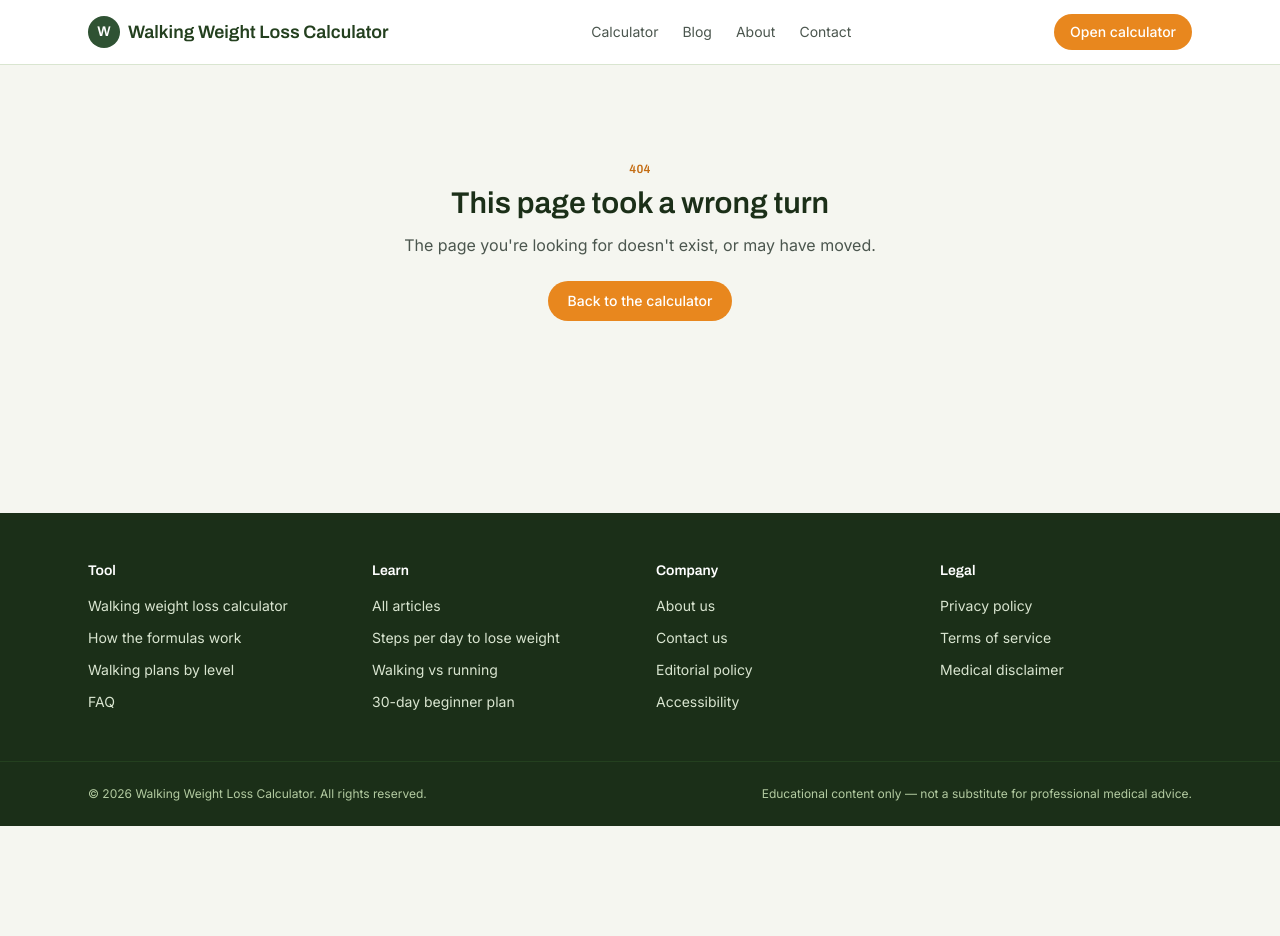
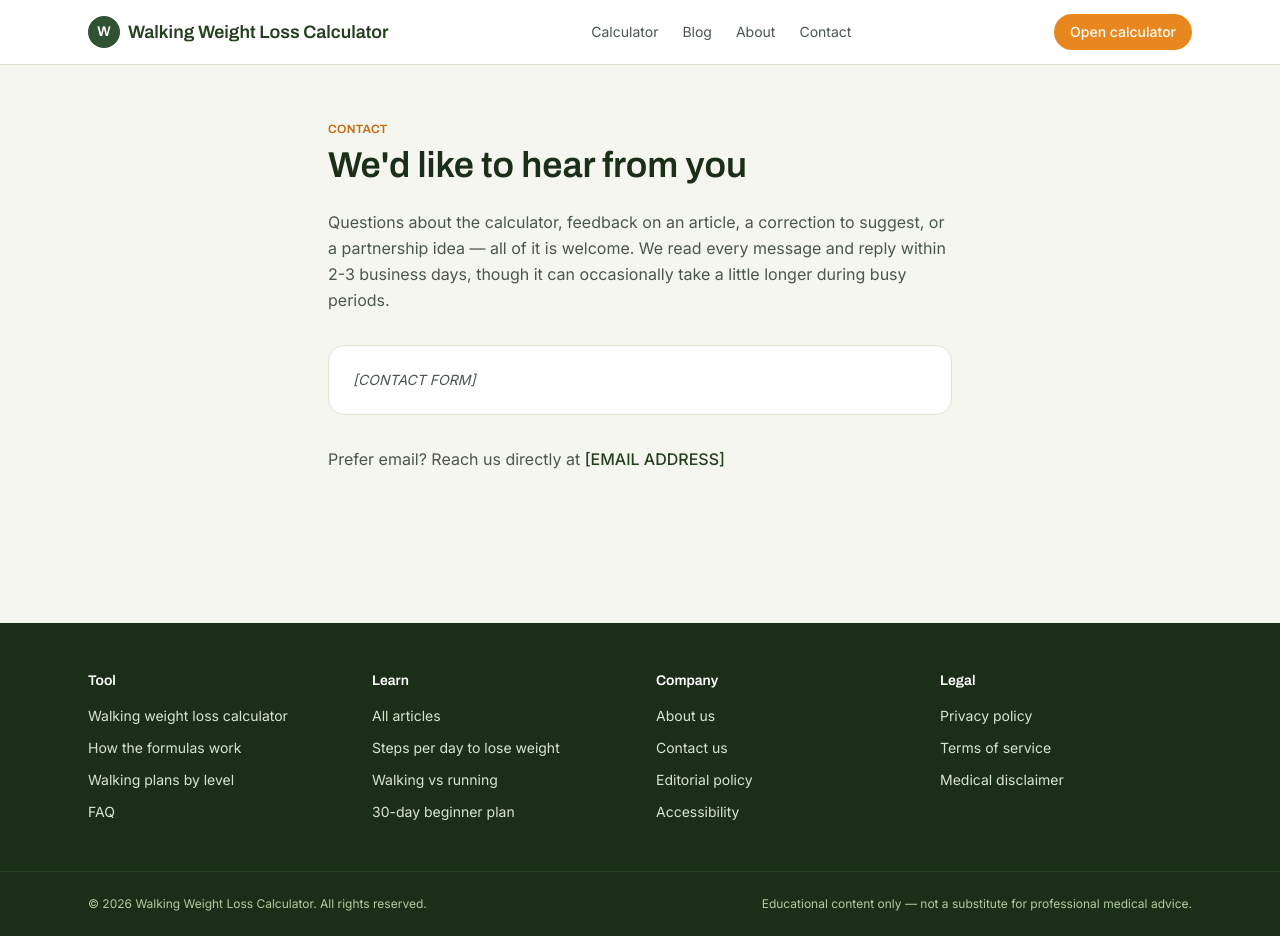
Before and after one commit to ahsan-ai-56/walking-weight, a Next.js app: page / in a window 1280 px wide. Before the commit this address had no page. Before the commit the page ends 826 px from the top, so only its background shows below. Built offline with nearby package versions, Linux system fonts and the light colour scheme.

Commit message:
Add files via upload

```diff
--- /dev/null
+++ b/app/page.tsx
@@ -0,0 +1,31 @@
+import type { Metadata } from "next";
+
+export const metadata: Metadata = {
+  title: "Contact Us",
+  description: "Get in touch with questions, feedback, or partnership inquiries.",
+  alternates: { canonical: "/contact" },
+};
+
+export default function ContactPage() {
+  return (
+    <div className="max-w-2xl mx-auto px-4 sm:px-6 py-14">
+      <p className="font-display text-xs uppercase tracking-wide text-sunrise-600">Contact</p>
+      <h1 className="font-display text-4xl text-trail-800 mt-2 mb-6">We&apos;d like to hear from you</h1>
+      <p className="text-inkmuted leading-relaxed max-w-prose">
+        Questions about the calculator, feedback on an article, a correction to suggest, or a
+        partnership idea — all of it is welcome. We read every message and reply within
+        2-3 business days, though it can occasionally take a little longer during busy periods.
+      </p>
+
+      <div className="mt-8 rounded-2xl border border-trail-100 bg-surface p-6">
+        {/* [CONTACT FORM] */}
+        <p className="text-sm text-inkmuted italic">[CONTACT FORM]</p>
+      </div>
+
+      <p className="text-inkmuted mt-8">
+        Prefer email? Reach us directly at{" "}
+        <span className="text-trail-700 font-medium">[EMAIL ADDRESS]</span>
+      </p>
+    </div>
+  );
+}
```
